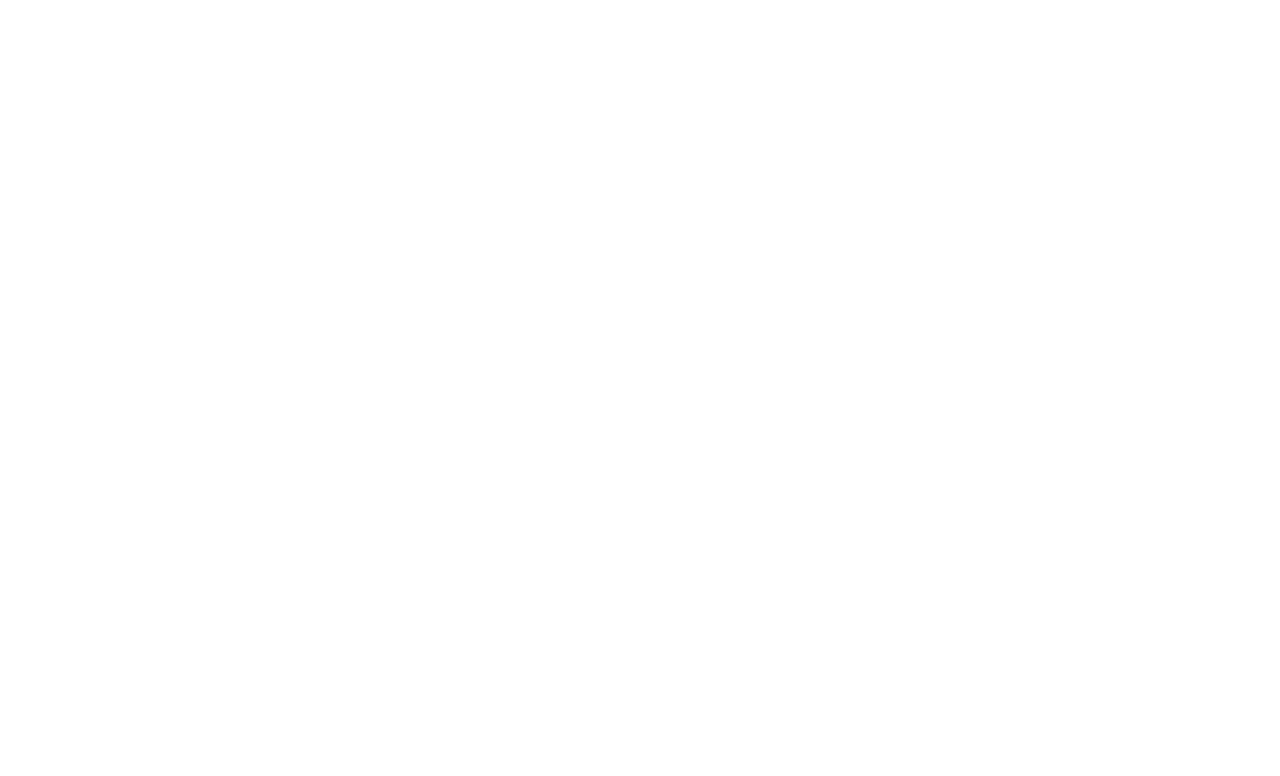
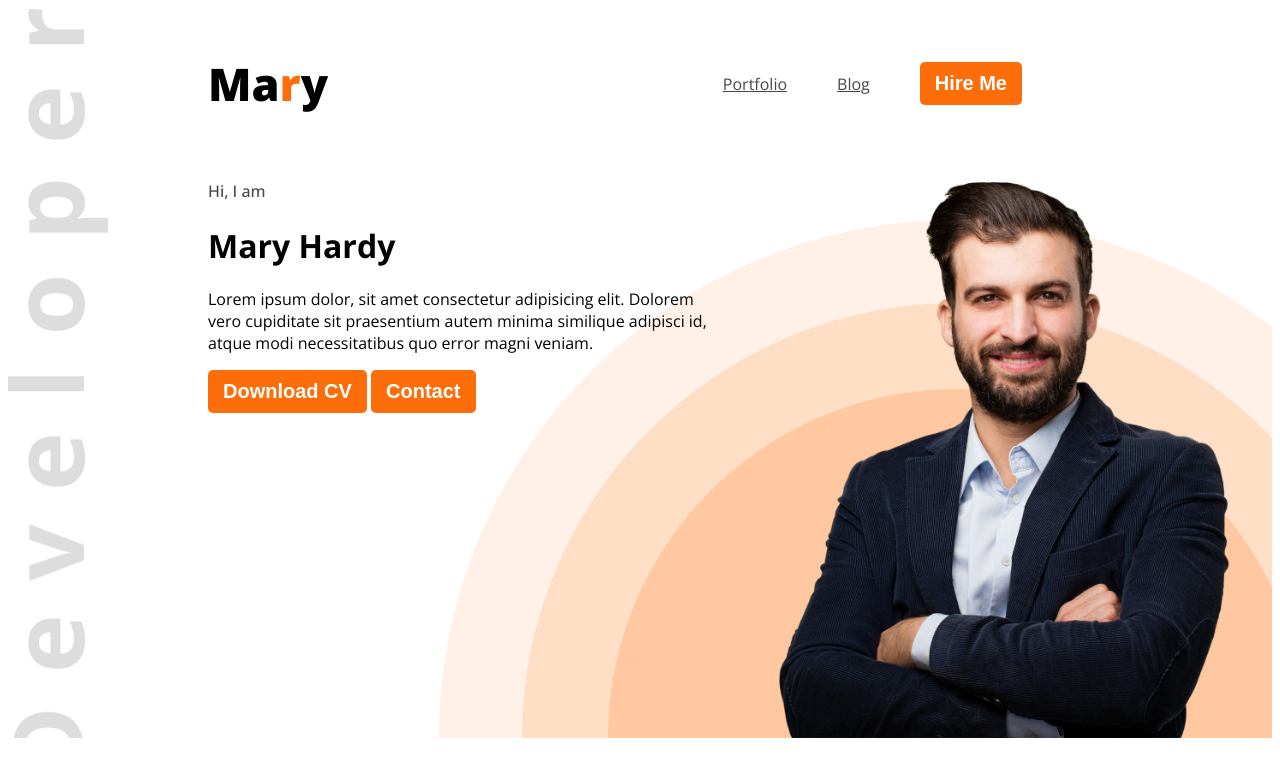
Before and after one commit to tayeebabintay/web-dev-portfolio, a plain HTML site: page index.html in a window 1280 px wide. Drawn offline with nearby package versions, Linux system fonts and the light colour scheme.

Commit message:
added banner

```diff
--- a/index.html
+++ b/index.html
@@ -5,11 +5,37 @@
     <meta charset="UTF-8">
     <meta name="viewport" content="width=device-width, initial-scale=1.0">
     <title>Portfolio</title>
+    <link rel="preconnect" href="https://fonts.googleapis.com">
+    <link rel="preconnect" href="https://fonts.gstatic.com" crossorigin>
+    <link rel="preconnect" href="https://fonts.googleapis.com">
+    <link rel="preconnect" href="https://fonts.gstatic.com" crossorigin>
+    <link href="https://fonts.googleapis.com/css2?family=Open+Sans:ital,wght@0,300..800;1,300..800&display=swap"
+        rel="stylesheet">
+    <link rel="stylesheet" href="styles/portfolio.css">
 </head>
 
-<body>
-    <header>
+<body class="open-sans-normal">
+    <header class="header">
+        <nav>
+            <h3 class="nav-title">Ma<span id="text-primary">r</span>y</h3>
+            <ul>
+                <li><a class="dark-2" href="">Portfolio</a></li>
+                <li><a class="dark-2" href="">Blog</a></li>
+                <li><a href=""><button class="button">Hire Me</button></a></li>
+            </ul>
+        </nav>
+        <div class="banner">
+            <div class="banner-content">
+                <h4 class="banner-greetings">Hi, I am</h4>
+                <h1 class="banner-title">Mary Hardy</h1>
+                <p>Lorem ipsum dolor, sit amet consectetur adipisicing elit. Dolorem vero cupiditate sit praesentium
+                    autem minima similique adipisci id, atque modi necessitatibus quo error magni veniam.</p>
+                <button class="button">Download CV</button>
+                <button class="button">Contact</button>
 
+            </div>
+            <img class="banner-profile-pic" src="images/hardy.png" alt="">
+        </div>
     </header>
     <main>
 
--- /dev/null
+++ b/styles/portfolio.css
@@ -0,0 +1,90 @@
+.open-sans-normal {
+    font-family: "Open Sans", sans-serif;
+    font-optical-sizing: auto;
+    font-style: normal;
+    font-variation-settings:
+        "wdth" 100;
+}
+
+/* font color styles */
+.dark-2 {
+    color: #474747;
+}
+
+/*header*/
+.header {
+    background-image: url(../images/developer.png ), url(../images/header_bg.png);
+    background-repeat: no-repeat;
+    background-position: top left, bottom right;
+}
+
+/* button style */
+
+.button {
+    background-color: #FD6E0A;
+    font-weight: bold;
+    font-size: 20px;
+    text-decoration: none;
+    color: white;
+    padding: 10px 15px;
+    text-align: center;
+    border-radius: 5px;
+    border: none;
+}
+
+
+/* nav style */
+.nav-title {
+    font-weight: 800;
+    font-size: 45px;
+}
+
+
+nav {
+    display: flex;
+    align-items: center;
+    justify-content: space-between;
+    margin: 0px 200px;
+}
+
+nav ul {
+    display: flex;
+    align-items: center;
+}
+
+nav ul li {
+    list-style: none;
+    margin-right: 50px;
+}
+
+#text-primary {
+    color: #FD6E0A;
+}
+
+/* banner stye*/
+
+.banner {
+    display: flex;
+    justify-content: space-between;
+    margin: 0px 35px 0px 200px;
+}
+
+.banner-content {
+    max-width: 500px;
+}
+
+.banner-greetings {
+    font-size: 45;
+    font-weight: 500;
+    color: #474747
+}
+
+.banner-title {
+    font-size: 85;
+    font-weight: bold;
+    color: black;
+}
+
+.banner-profile-pic {
+    width: 500px;
+}
```
